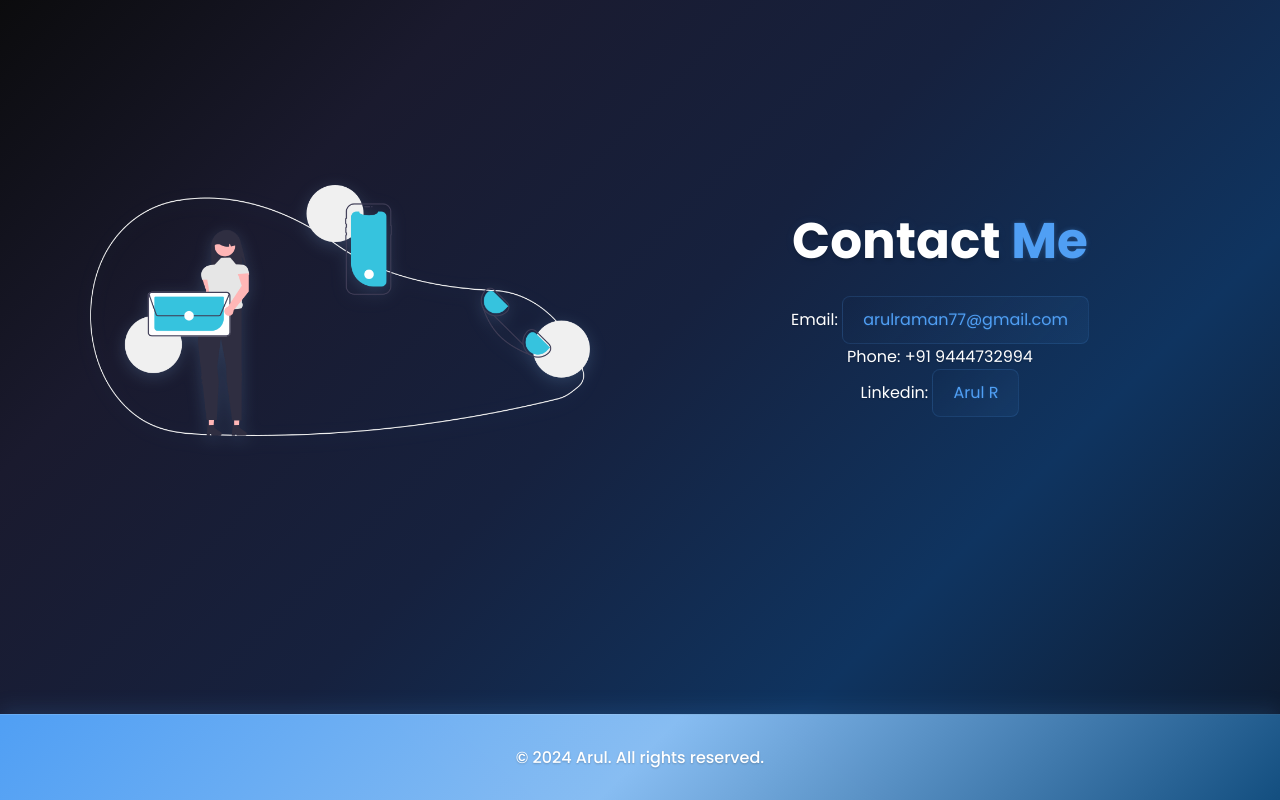
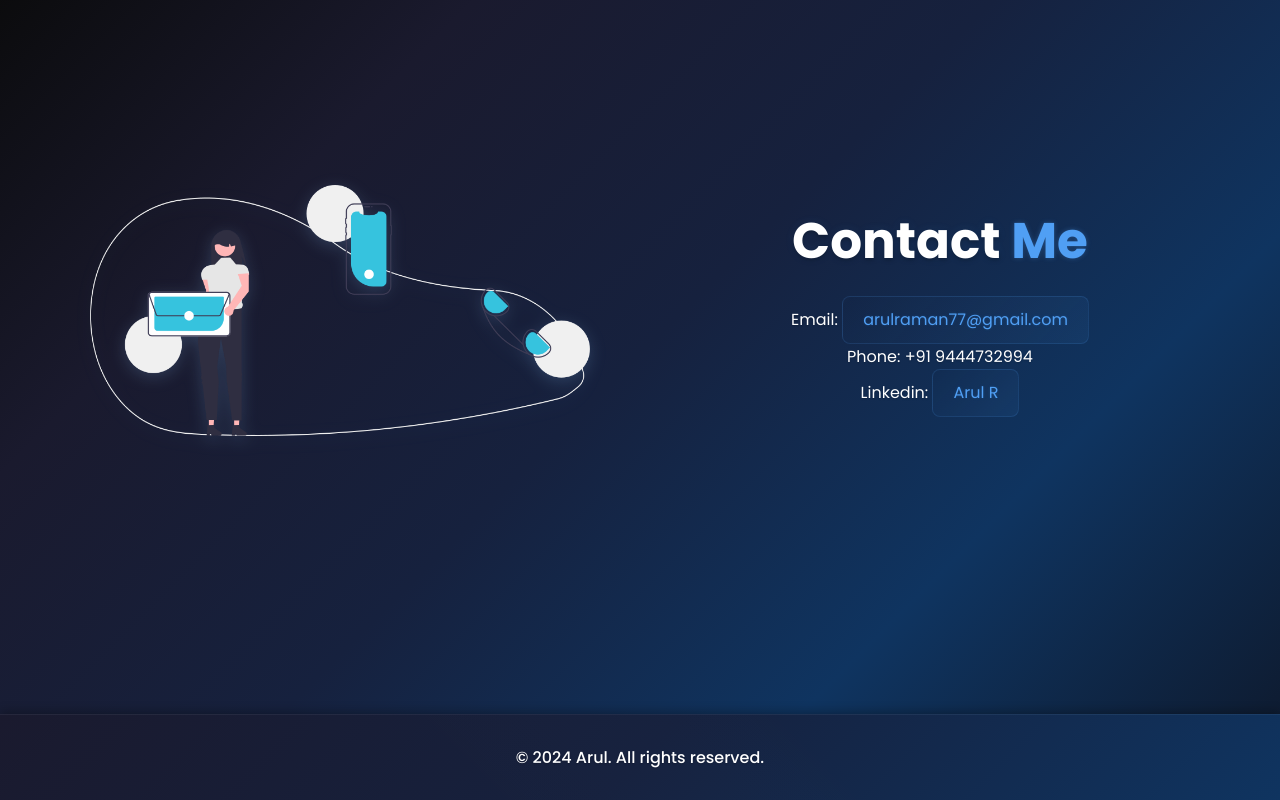
Before and after one commit to Arul-DevX/Personal_portfolio, a React (Vite) app: page / in a window 1280 px wide. Shown: the part 3246-4046 px from the top of the page. Built offline with nearby package versions, Linux system fonts and the light colour scheme; the HTML template or start-up script is replaced by a standard one.

Commit message:
Consistent Menu Color Always

```diff
--- a/src/index.css
+++ b/src/index.css
@@ -172,7 +172,7 @@ body {
 .project-item.animate-on-scroll:nth-child(3) { animation-delay: 0.3s; }
 .project-item.animate-on-scroll:nth-child(4) { animation-delay: 0.45s; }
 
-/* Updated Navigation Bar with reduced light effects */
+/* Navigation Bar - Same color always */
 .navibar {
     display: flex;
     align-items: center;
@@ -190,11 +190,12 @@ body {
     box-shadow: 0 4px 20px rgba(80, 159, 244, 0.05);
 }
 
+/* No change when scrolled - same background color */
 .navibar.scrolled {
-    background: linear-gradient(135deg, rgba(80, 159, 244, 0.8) 0%, rgba(134, 188, 242, 0.7) 100%);
-    backdrop-filter: blur(15px) saturate(180%);
-    border-bottom-color: rgba(255, 255, 255, 0.2);
-    box-shadow: 0 8px 30px rgba(80, 159, 244, 0.15);
+    background: linear-gradient(135deg, rgba(80, 159, 244, 0.05) 0%, rgba(134, 188, 242, 0.03) 100%);
+    backdrop-filter: blur(10px) saturate(150%);
+    border-bottom: 1px solid rgba(80, 159, 244, 0.1);
+    box-shadow: 0 4px 20px rgba(80, 159, 244, 0.05);
 }
 
 .logo {
@@ -370,15 +371,15 @@ a {
   }
 }
 
-/* Updated Footer with reduced light effects */
+/* Footer with darker colors */
 footer {
-  background: linear-gradient(135deg, #509ff4 0%, #86bcf2 50%, #134e7f 100%);
+  background: linear-gradient(135deg, #1a1a2e 0%, #16213e 50%, #0f3460 100%);
   color: #fff;
   text-align: center;
   padding: 30px 0;
   margin: 0;
-  box-shadow: 0 -4px 20px rgba(80, 159, 244, 0.15);
-  border-top: 1px solid rgba(255, 255, 255, 0.1);
+  box-shadow: 0 -2px 10px rgba(0, 0, 0, 0.3);
+  border-top: 1px solid rgba(255, 255, 255, 0.05);
   position: relative;
   overflow: hidden;
 }
@@ -390,7 +391,7 @@ footer::before {
   left: 0;
   width: 100%;
   height: 100%;
-  background: linear-gradient(45deg, transparent 30%, rgba(255, 255, 255, 0.05) 50%, transparent 70%);
+  background: linear-gradient(45deg, transparent 30%, rgba(255, 255, 255, 0.02) 50%, transparent 70%);
   opacity: 0.3;
   z-index: 1;
 }
```
